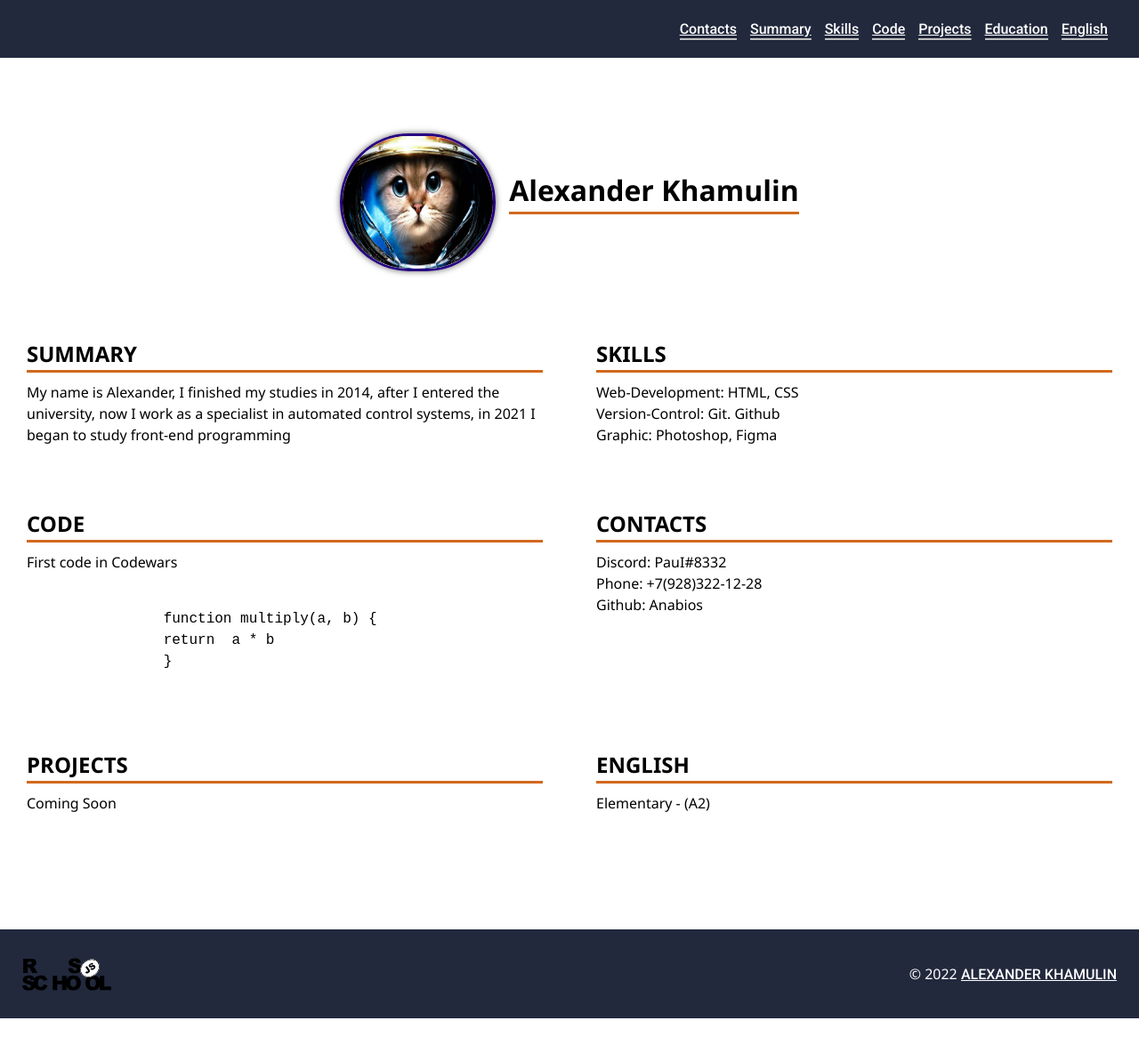
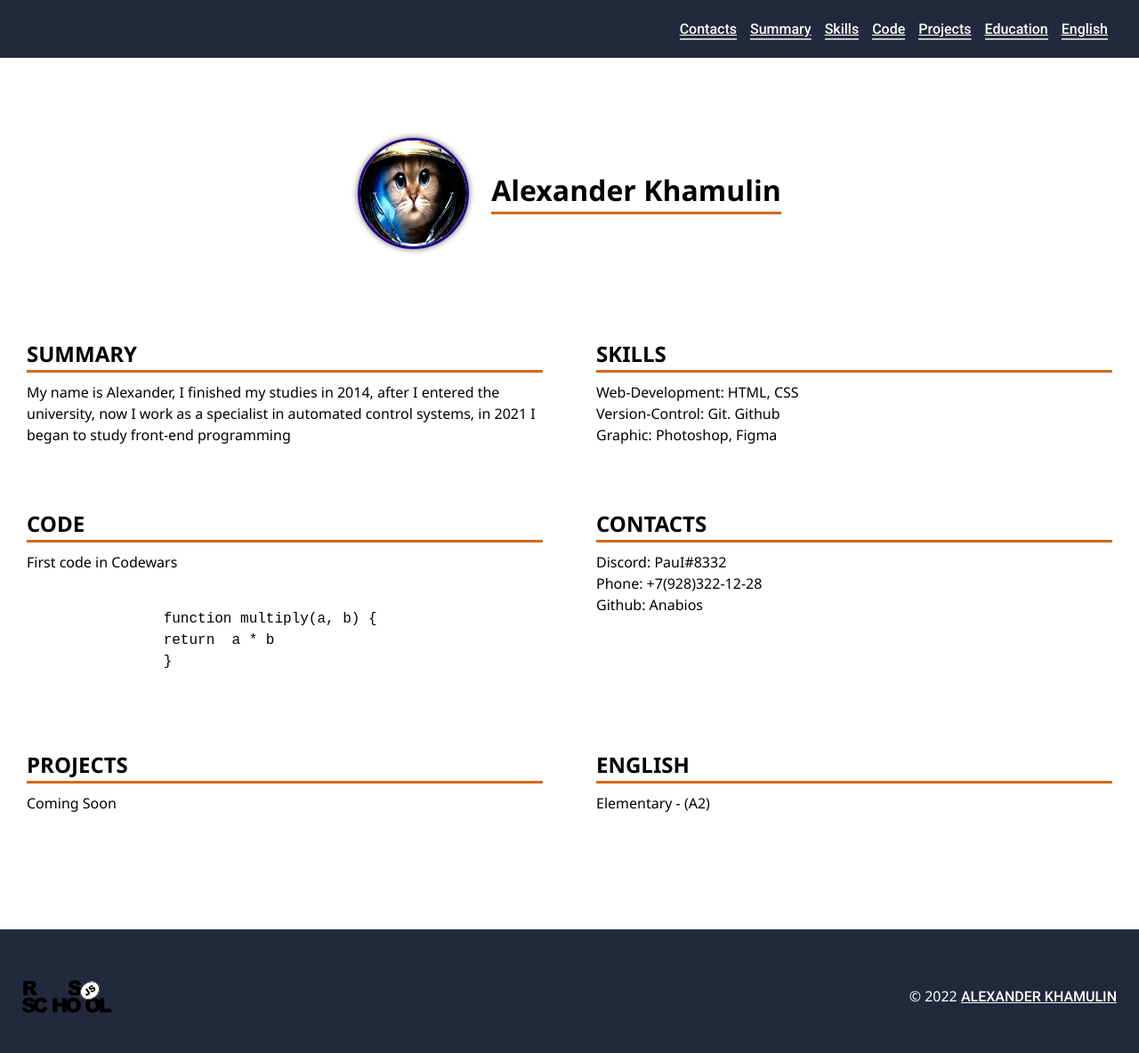
Before and after one commit to Anabios/rsschool-cv, a plain HTML site: page index.html in a window 1280 px wide. Shown: the whole page at 89% size. Before the commit the page ends 1145 px from the top, so only its background shows below. Drawn offline with Linux system fonts and the light colour scheme.

Commit message:
feat: fixed img

```diff
--- a/index.html
+++ b/index.html
@@ -29,7 +29,7 @@
     </header>
     <main class="page_main container">
         <div class="main_header ">
-            <img src="./images/Avatar.jpg" alt="cat in a spacesuit" class=" main_logo" width="175px" height="155px">
+            <img src="./images/Avatar.jpg" alt="cat in a spacesuit" class=" main_logo" width="125" height="125">
             <h1 class="main_content_title">Alexander Khamulin</h1>
         </div>
 
@@ -94,7 +94,7 @@
         <div class="container">
             <div class="footer_row">
                 <a href="https://rs.school/js/"><img src="./images/rs_school_js.svg" class="footer_logo" alt="Rs. School"
-                        width="100px" height="50px"></a>
+                        width="100" height="100"></a>
                 <p class="footer_left">© 2022 <a class="footer_text" href="https://github.com/Anabios">ALEXANDER
                         KHAMULIN</a></p>
             </div>
--- a/style.css
+++ b/style.css
@@ -133,8 +133,8 @@ font: size;
   border-radius: 100px;
   border: 3px solid rgb(38, 0, 128);
   box-shadow: 0 0 7px #666;
-  margin-top: 60px;
-  margin-right: 15px;
+  margin-top: 65px;
+  margin-right: 25px;
 }
 
 .main_content_title{
```
